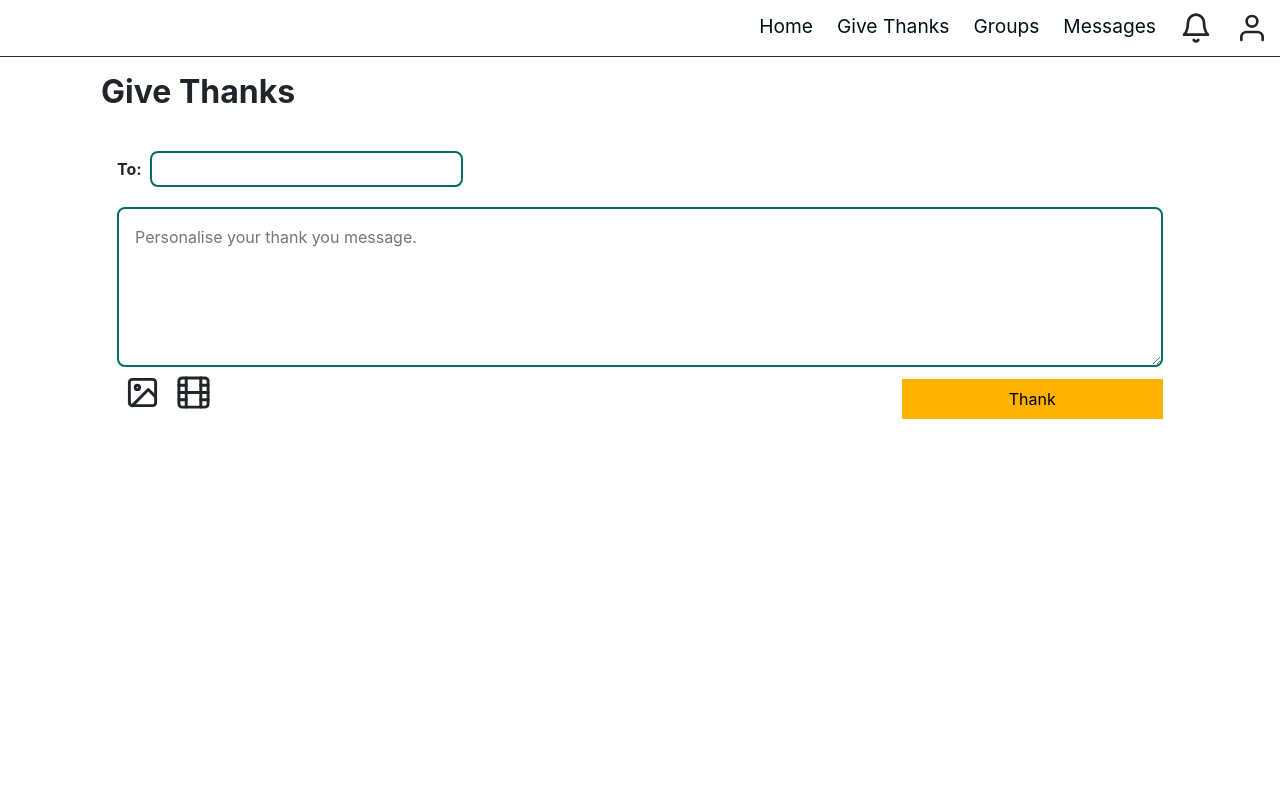
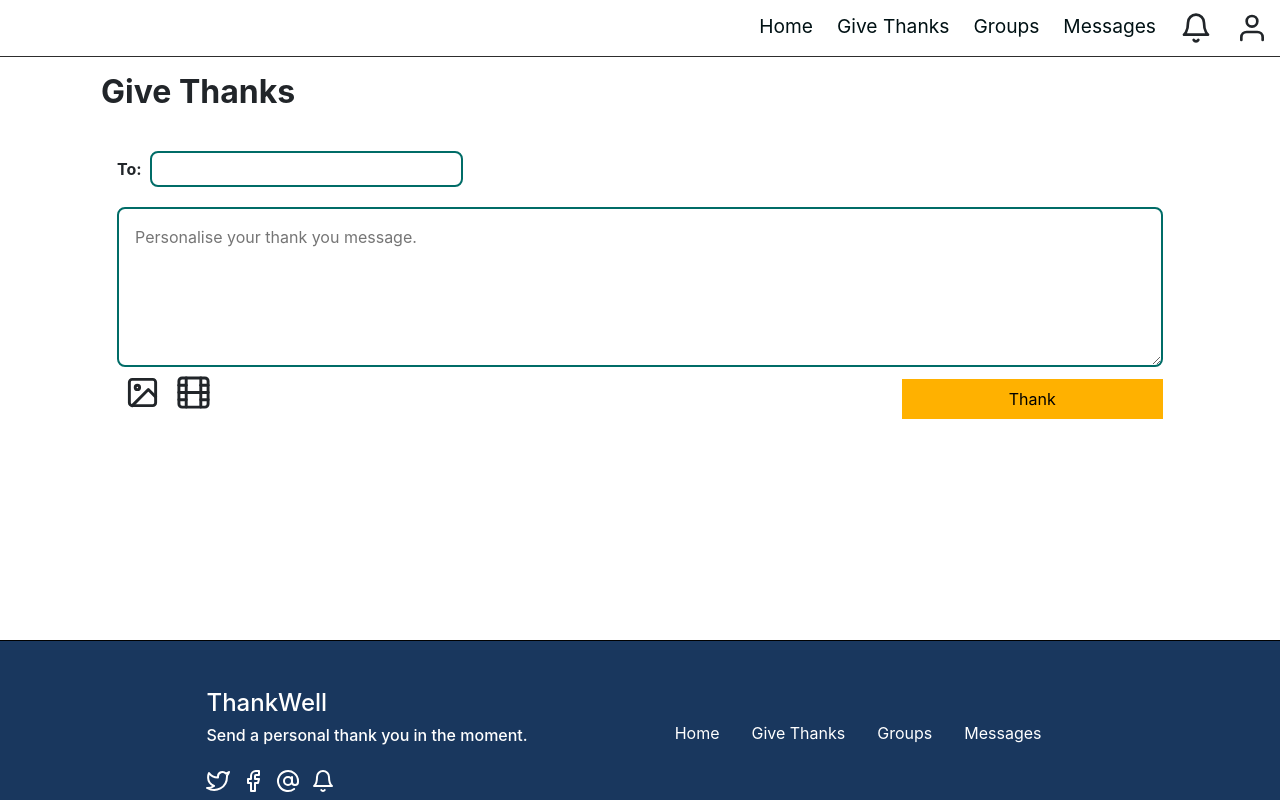
Before and after one commit to Andrew-Delaney/ThankWellHack, a React (Create React App) app in the folder thankwell/src/frontend/: page /give-thanks in a window 1280 px wide. Built offline with nearby package versions, Linux system fonts and the light colour scheme.

Commit message:
Add footer

```diff
--- a/thankwell/src/frontend/src/App.js
+++ b/thankwell/src/frontend/src/App.js
@@ -6,11 +6,13 @@ import ThanksReceiver from "./components/ThanksReceiver/ThanksReceiver";
 import GiveThanks from './components/GiveThanks/GiveThanks';
 
 import "./App.scss";
+import Footer from "./components/Footer/Footer";
 
 const App = () => {
     return (
         <Router>
-            <div className="App">
+            <div className="App d-flex flex-column justify-content-between">
+                <div>
                     <HeaderBar/>
                     <div className="container container-fluid">
                         <Switch>
@@ -22,8 +24,10 @@ const App = () => {
                         </Switch>
                     </div>
                 </div>
+                <Footer/>
+            </div>
         </Router>
     );
-}
+};
 
 export default App;
--- /dev/null
+++ b/thankwell/src/frontend/src/components/Footer/Footer.jsx
@@ -0,0 +1,30 @@
+import React from 'react';
+import {AtSign, Bell, Facebook, Twitter} from 'react-feather';
+
+import "./Footer.scss";
+import {Link} from "react-router-dom";
+
+const Footer = () => (
+    <div className="Footer w-100">
+        <div className="container-fluid container d-flex justify-content-around h-100">
+            <div className="pl-5">
+                <h4 className="mt-5">ThankWell</h4>
+                <h6>Send a personal thank you in the moment.</h6>
+                <div className="icons">
+                    <Twitter/>
+                    <Facebook/>
+                    <AtSign/>
+                    <Bell/>
+                </div>
+            </div>
+            <div className="links d-flex flex-row justify-content-center pr-5 h-100 ">
+                <Link className="Footer-link" to="/">Home</Link>
+                <Link className="Footer-link" to="/give-thanks">Give Thanks</Link>
+                <Link className="Footer-link" to="/groups">Groups</Link>
+                <Link className="Footer-link" to="/messages">Messages</Link>
+            </div>
+        </div>
+    </div>
+);
+
+export default Footer;
--- /dev/null
+++ b/thankwell/src/frontend/src/components/Footer/Footer.scss
@@ -0,0 +1,31 @@
+@import "../../variables.scss";
+
+.Footer {
+    height: 20%;
+    color: white;
+    background-color: $dark-blue;
+    border-top: 1px solid black;
+
+    .icons {
+        padding-top: 1rem;
+        display: flex;
+        width: 40%;
+        justify-content: space-between;
+    }
+
+    .links {
+        padding-top: 5em;
+        vertical-align: middle
+    }
+
+    &-link {
+        height: 20px;
+        padding-right: 2em;
+        color: white;
+        text-decoration: none;
+    }
+
+    &-link:hover {
+        color: white;
+    }
+}
--- a/thankwell/src/frontend/src/components/HeaderBar/HeaderBar.jsx
+++ b/thankwell/src/frontend/src/components/HeaderBar/HeaderBar.jsx
@@ -5,7 +5,7 @@ import { Link } from 'react-router-dom';
 
 import "./HeaderBar.scss";
 
-var HeaderBar = () => (
+const HeaderBar = () => (
     <div className="HeaderBar">
         <Link className="HeaderBar-link" to="/">Home</Link>
         <Link className="HeaderBar-link" to="/give-thanks">Give Thanks</Link>
--- a/thankwell/src/frontend/src/components/ThanksComposer/ThanksComposer.jsx
+++ b/thankwell/src/frontend/src/components/ThanksComposer/ThanksComposer.jsx
@@ -24,11 +24,11 @@ const ThanksComposer = () => {
             fetch(`/api/thanks?message=${textInput}&recipient=${recipient}`, {method: "POST", body: data})
                 .then(response => response.json())
                 .then(data => console.log(data));
+        } else {
+            fetch(`/api/thanks?message=${textInput}&recipient=${recipient}`, {method: "POST"})
+                .then(response => response.json())
+                .then(data => console.log(data));
         }
-
-        fetch(`/api/thanks?message=${textInput}&recipient=${recipient}`, {method: "POST"})
-            .then(response => response.json())
-            .then(data => console.log(data));
     };
 
     const handleFileSelect = (e) => {
--- a/thankwell/src/frontend/src/variables.scss
+++ b/thankwell/src/frontend/src/variables.scss
@@ -8,3 +8,4 @@ $secondary:  #003844;
 $tertiary:  #FFB100;
 $light:  #8D99AE;
 $dark:  #001114;
+$dark-blue: #19375E;
```
Lines whose indentation alone changed are shown as unchanged.
